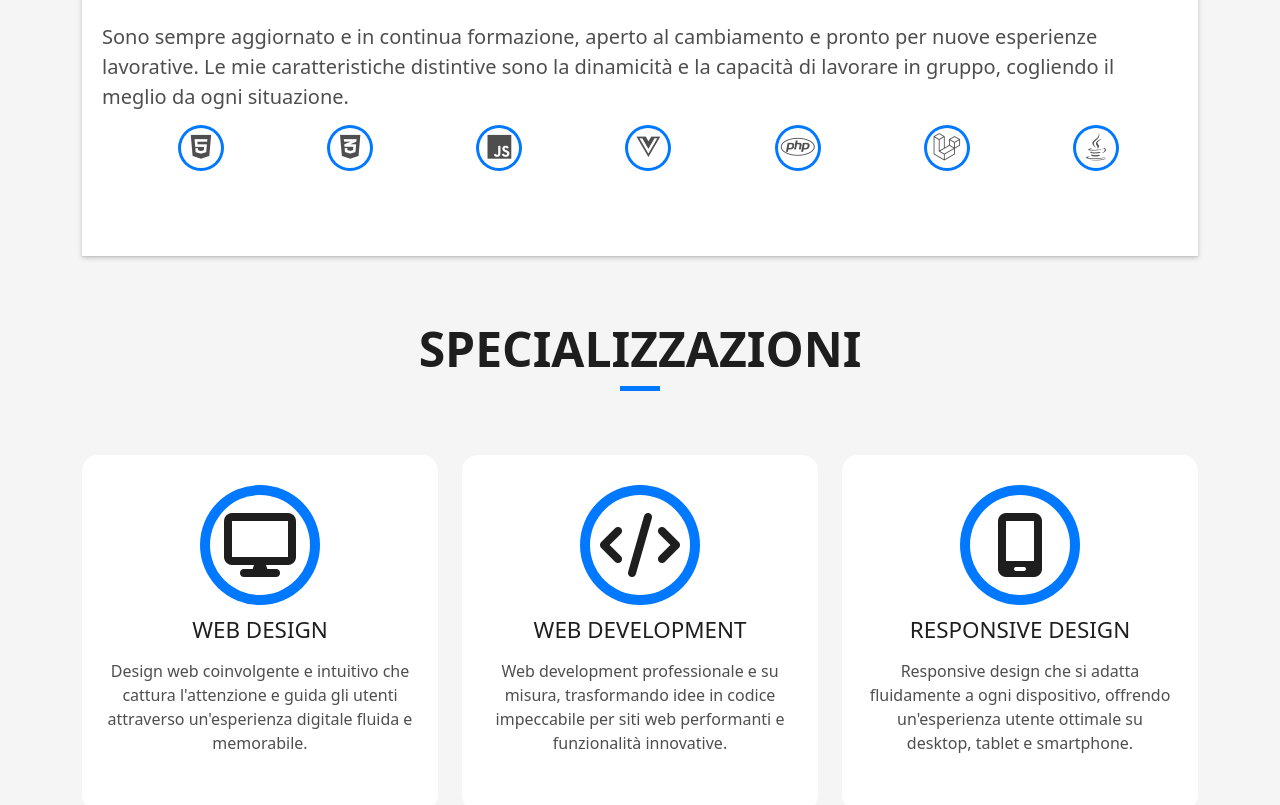
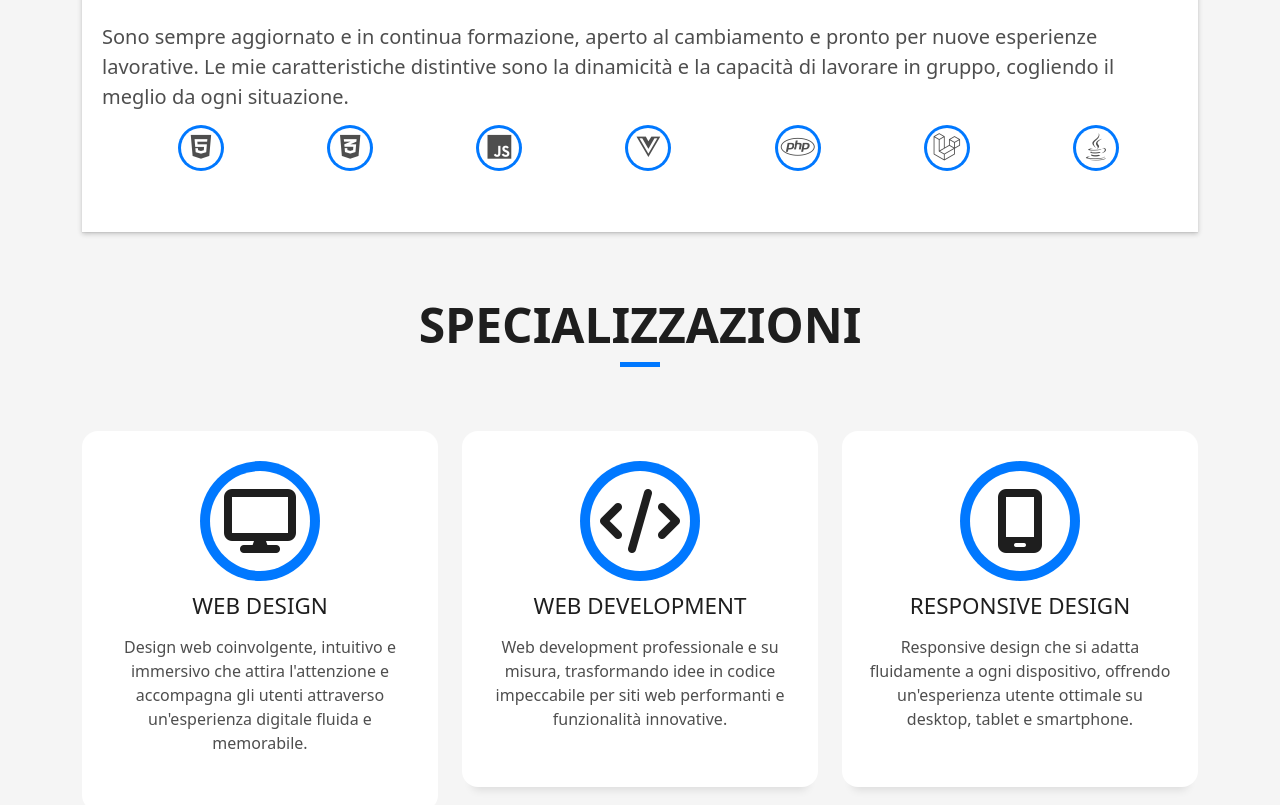
Before and after one commit to Andreaserra1997/Portfolio, a Vue app: page / in a window 1280 px wide. Shown: the part 1202-2007 px from the top of the page. Built offline with nearby package versions, Linux system fonts and the light colour scheme.

Commit message:
edit style

```diff
--- a/src/components/About.vue
+++ b/src/components/About.vue
@@ -75,7 +75,7 @@ export default {
             lavorare in gruppo, cogliendo il meglio da ogni situazione.
           </p>
         </div>
-        <div class="socials pt-0">
+        <div class="socials pt-0 pb-0">
           <ul class="d-flex justify-content-center">
             <li
               v-for="skill in arrSkill"
--- a/src/components/Footer.vue
+++ b/src/components/Footer.vue
@@ -5,7 +5,7 @@ export default {};
 <template>
   <section
     class="paralax-mf footer-paralax bg-image sect-mt4 route"
-    style="background-image: url(../assets/A.jpeg)"
+    id="footer"
   >
     <div class="overlay-mf"></div>
     <div class="container">
--- a/src/components/Portfolio.vue
+++ b/src/components/Portfolio.vue
@@ -5,7 +5,7 @@ export default {
       arrSpecial: [
         {
           title: "Web Design",
-          description: `Design web coinvolgente e intuitivo che cattura l'attenzione e guida gli utenti attraverso un'esperienza digitale fluida e memorabile.`,
+          description: `Design web coinvolgente, intuitivo e immersivo che attira l'attenzione e accompagna gli utenti attraverso un'esperienza digitale fluida e memorabile.`,
           icon: "fa-solid fa-display",
         },
         {
--- a/src/scss/styles.scss
+++ b/src/scss/styles.scss
@@ -2,6 +2,10 @@
 body {
   background-color: #f5f5f5;
   color: #4e4e4e;
+}
+
+#footer {
+  background-image: url(../assets/A.jpeg);
 }
 
 h1,
```
